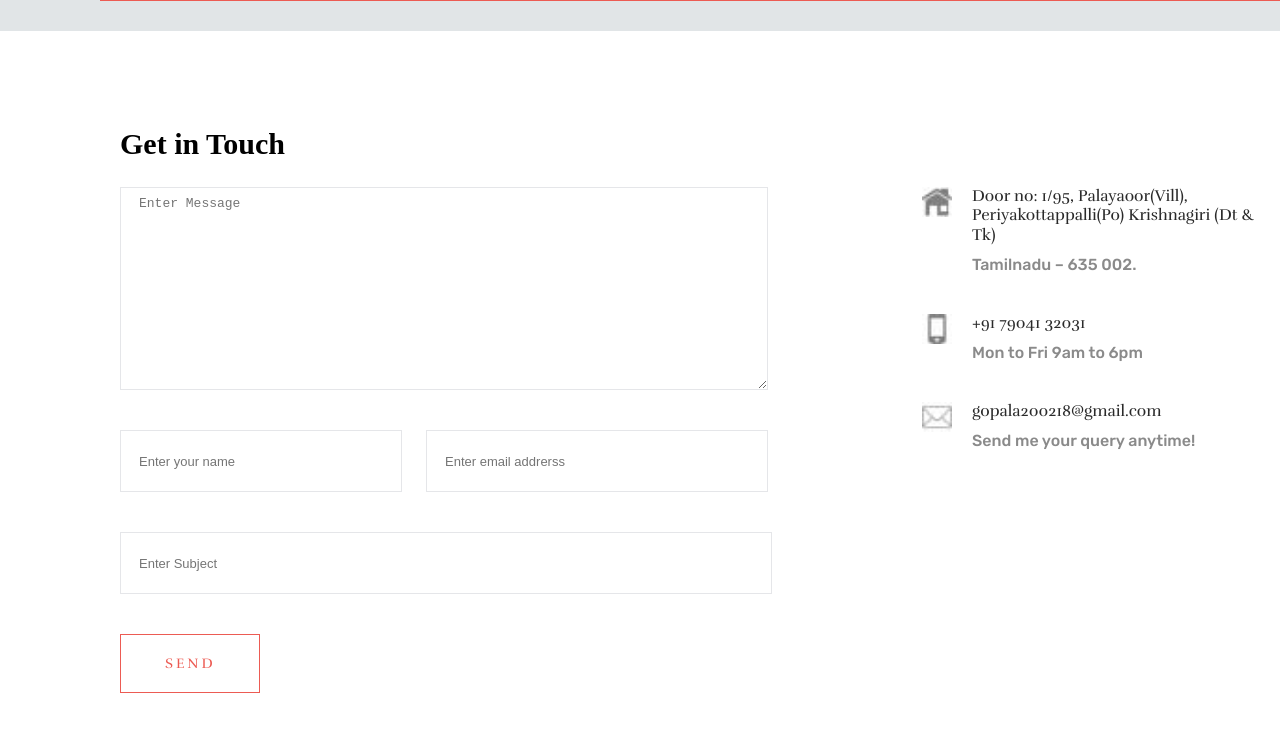
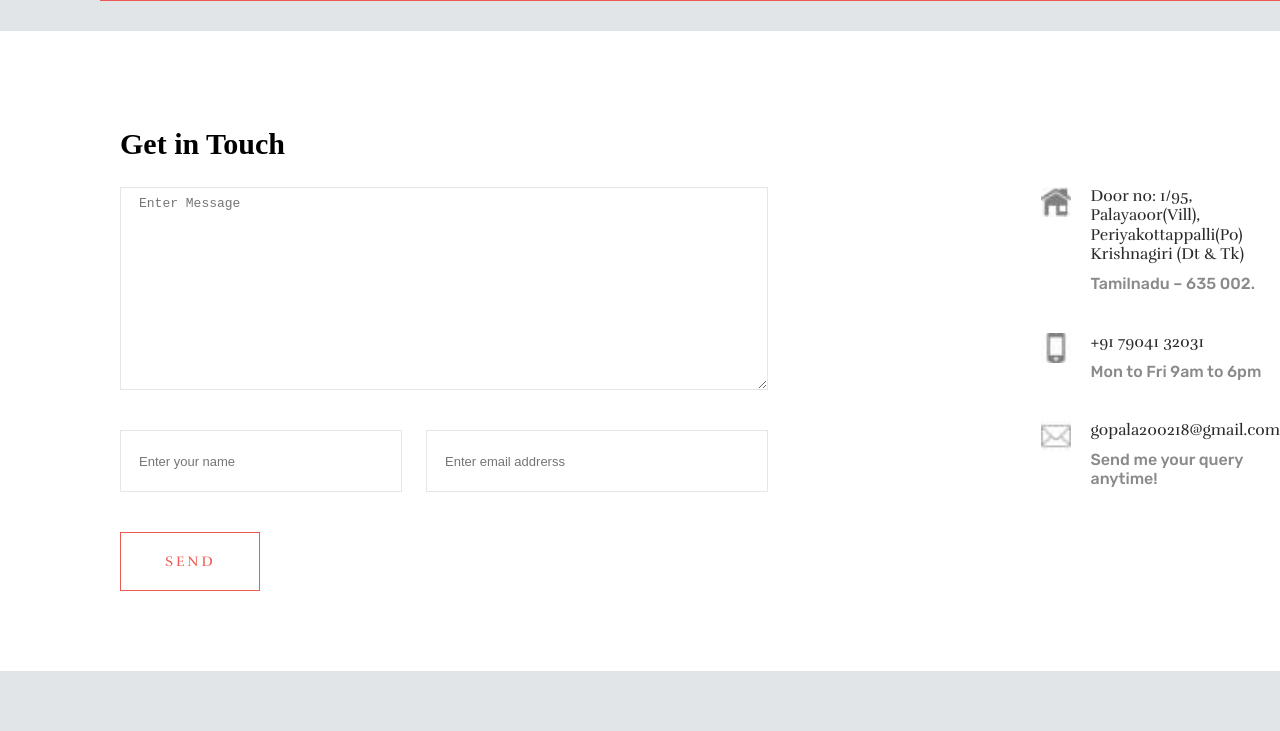
Before and after one commit to GopalaGovindharaju/MyPortfolio, a plain HTML site: page index.html in a window 1280 px wide. Shown: the part 3707-4438 px from the top of the page. After the commit the page ends 4378 px from the top, so only its background shows below. Drawn offline with Linux system fonts and the light colour scheme.

Commit message:
email again

```diff
--- a/index.html
+++ b/index.html
@@ -105,7 +105,6 @@
                     <textarea name="message" id="message" cols="30" rows="9" placeholder="Enter Message"></textarea>
                     <input type="text" id="name" name="name" placeholder="Enter your name">
                     <input type="text" id="email-address" name="email" placeholder="Enter email addrerss">
-                    <input type="text" id="subject" name="subject" placeholder="Enter Subject">
                     <button id="send-button" type="submit">SEND</button>
                 </form>
                 <div class="contact-info">
```
